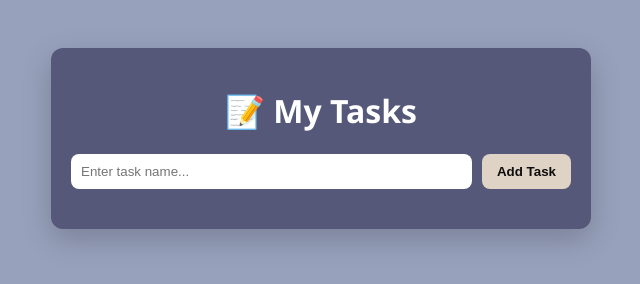
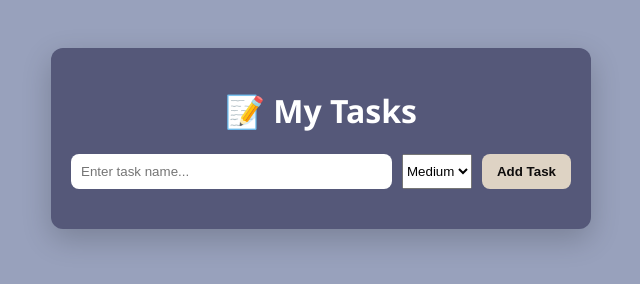
Before and after one commit to sanjanaa2102/todo-app, a plain HTML site: page index.html in a window 1280 px wide. Shown: the full height of the page, 319-959 px from the left. Drawn offline with Linux system fonts and the light colour scheme.

Commit message:
Update index.html

```diff
--- a/index.html
+++ b/index.html
@@ -12,6 +12,11 @@
 
     <div class="task-input">
       <input type="text" id="taskInput" placeholder="Enter task name..." />
+      <select id="priorityInput">
+        <option value="High">High</option>
+        <option value="Medium" selected>Medium</option>
+        <option value="Low">Low</option>
+      </select>
       <button onclick="addTask()">Add Task</button>
     </div>
 
```
